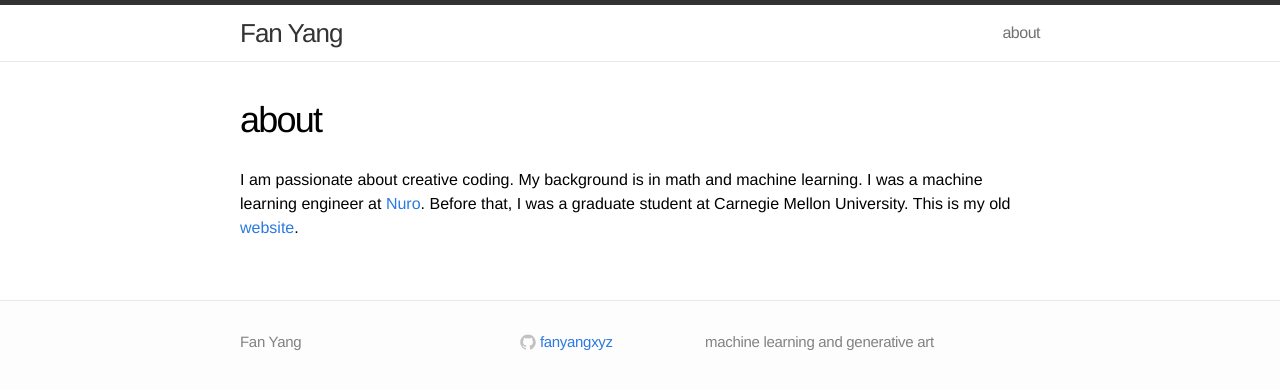
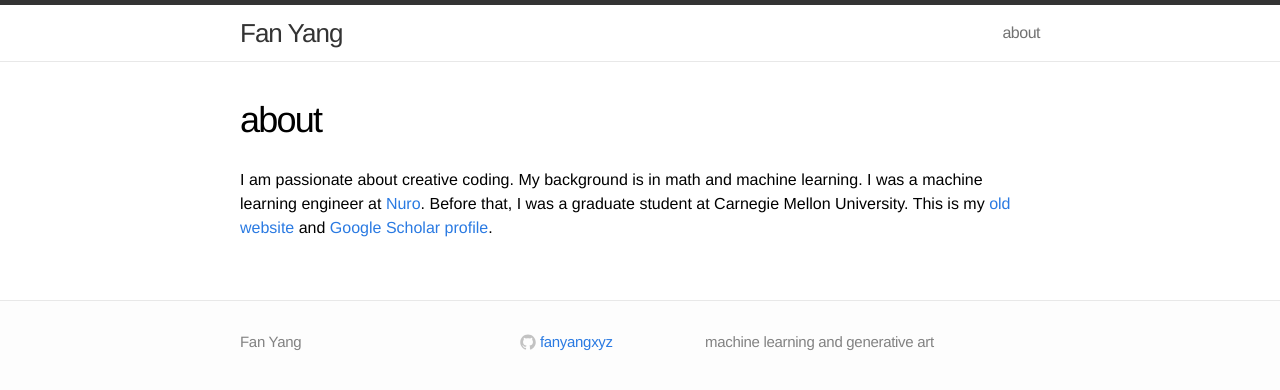
Before and after one commit to fanyangxyz/fanyangxyz.github.io, a Jekyll site: the page built from about.md, in a window 1280 px wide. Shown: the top 390 px of the page. Built offline with Jekyll 4.4.1, drawn with Linux system fonts in a browser that asks for light colours.

Commit message:
add google scholar

```diff
--- a/about.md
+++ b/about.md
@@ -8,4 +8,4 @@ I am passionate about creative coding.
 My background is in math and machine learning.
 I was a machine learning engineer at [Nuro](http://www.nuro.ai).
 Before that, I was a graduate student at Carnegie Mellon University.
-This is my old [website](http://cs.cmu.edu/~fanyang1).
+This is my [old website](http://cs.cmu.edu/~fanyang1) and [Google Scholar profile](https://scholar.google.com/citations?user=MhoS1_oAAAAJ&hl=en).
```
